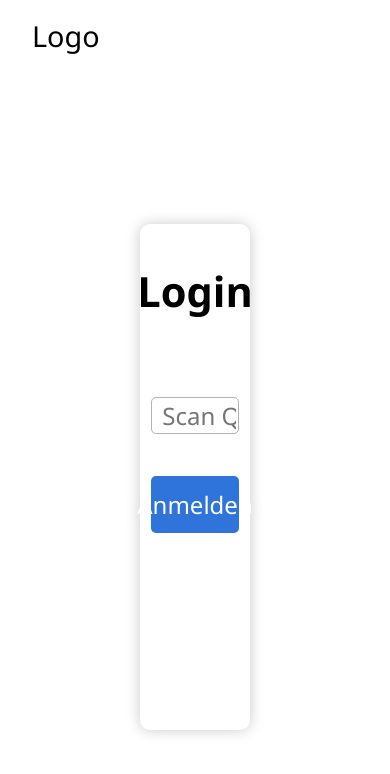
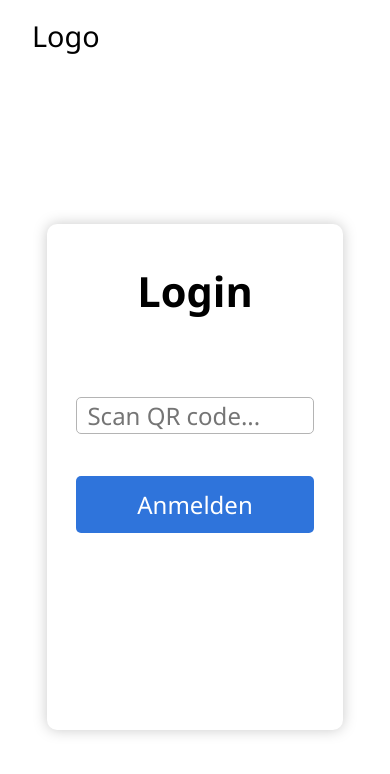
Before and after one commit to SaS-Banking-System/SaS-Web-Frontend, a Nuxt app: page /login in a window 390 px wide. Shown: the top 774 px of the page. Built offline with nearby package versions, Linux system fonts and the light colour scheme.

Commit message:
- made login box responsive

```diff
--- a/components/LoginBox.vue
+++ b/components/LoginBox.vue
@@ -16,7 +16,7 @@
 
 <style scoped>
 .loginbox {
-    width: 28vw;
+    width: 37%;
     height: 60vh;
     margin: auto;
     margin-top: 20vh;
@@ -28,6 +28,14 @@
     align-items: center;
     filter: drop-shadow(0px 0px 7px rgb(201, 201, 201));
 }
+
+@media only screen and (max-width: 1444px)
+{
+    .loginbox {
+        width: 100%;
+    }
+}
+
 .mar {
     margin-inline: 12vw;
 }
```
